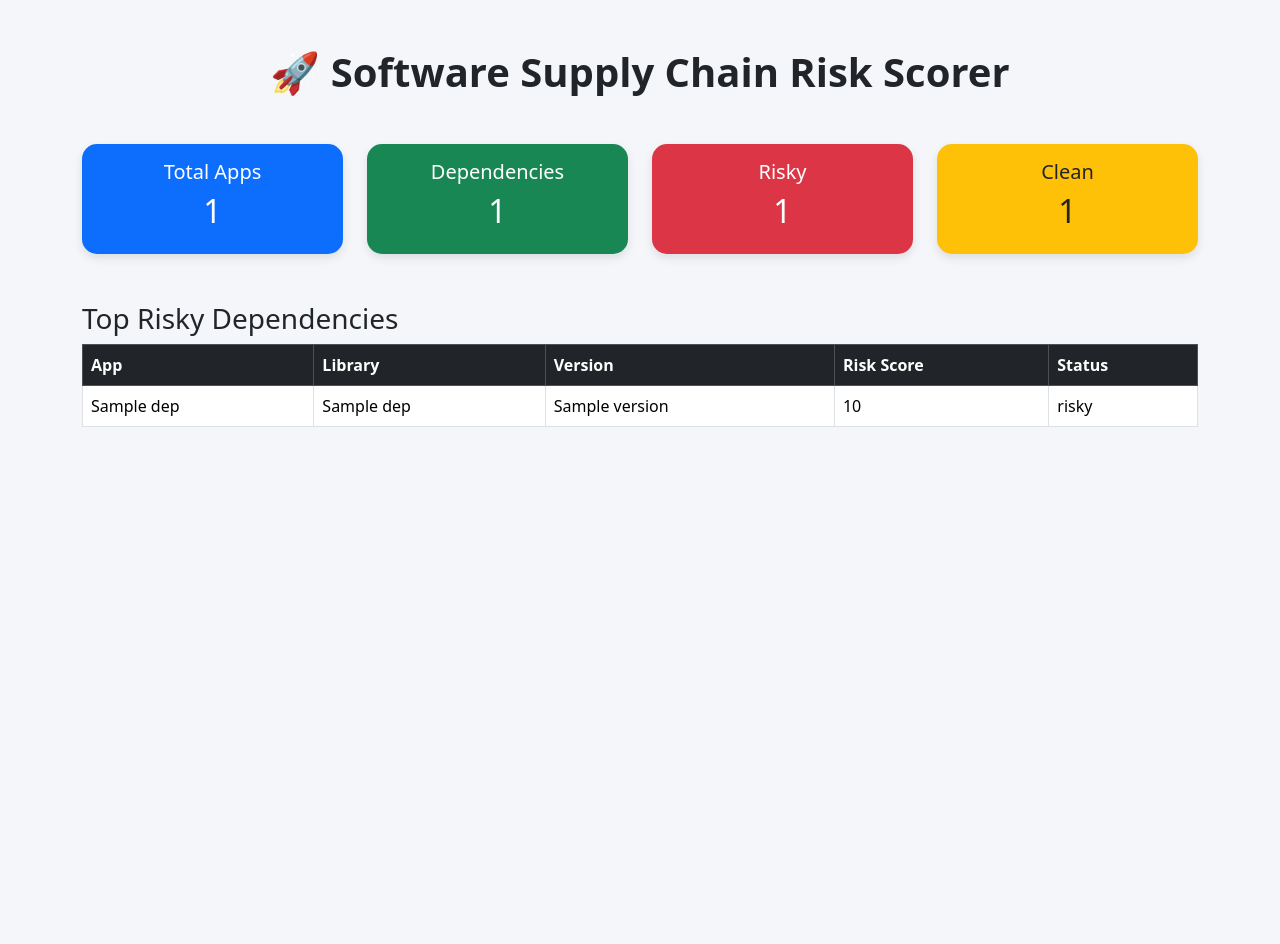
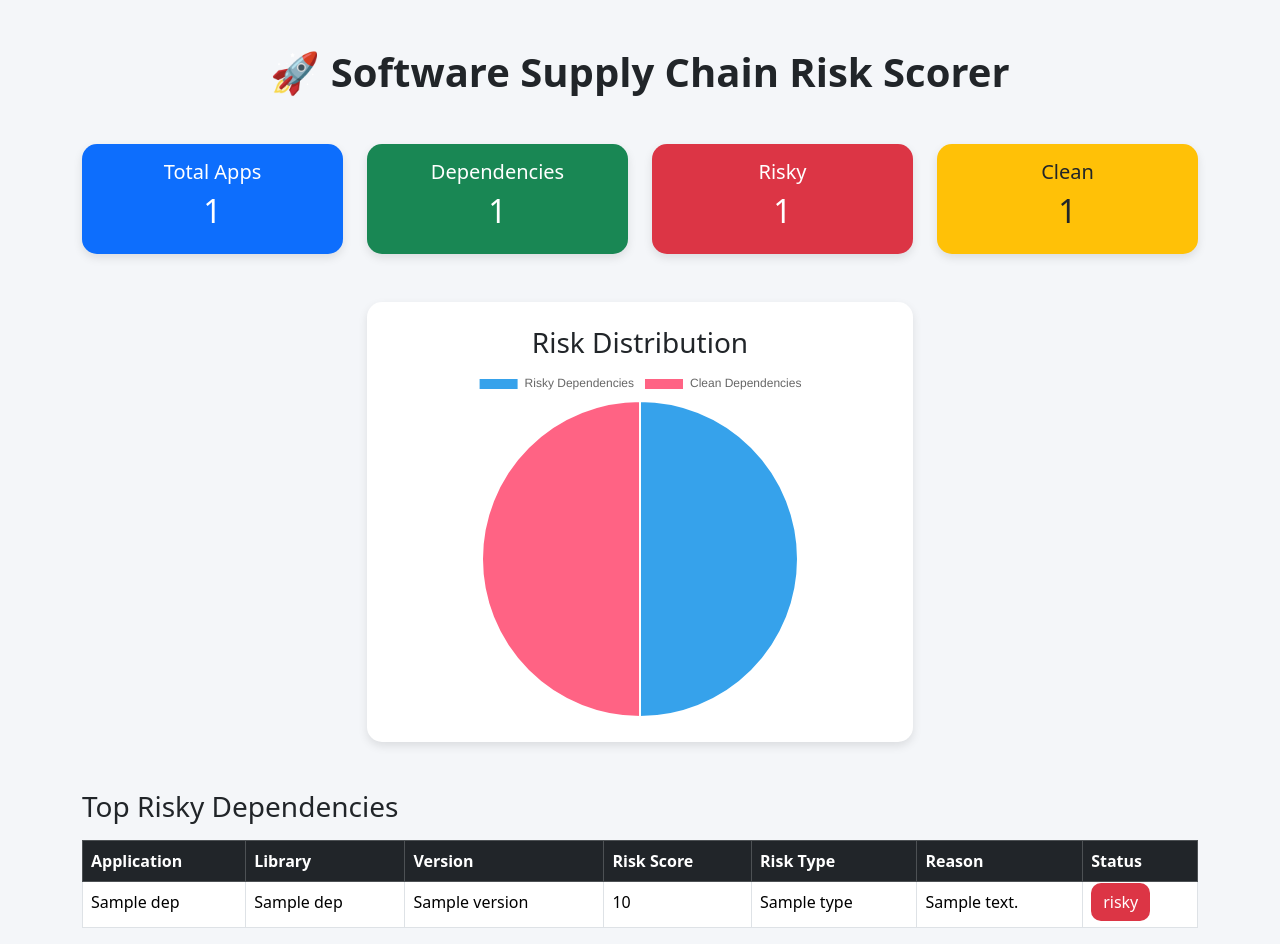
Before and after one commit to DHIVYABALA726/sbom-analyzer, a Flask app: template templates/index.html in a window 1280 px wide. Before the commit the page ends 427 px from the top, so only its background shows below. Run offline with Flask 3, Linux system fonts and the light colour scheme; the template is opened without the code that fills it: most values are stand-ins (such as "Sample title", 1, 10 or a date in 2020).

Commit message:
Added risk details and findings display

```diff
--- a/templates/index.html
+++ b/templates/index.html
@@ -1,117 +1,428 @@
 <!DOCTYPE html>
 <html lang="en">
+
 <head>
+
 <meta charset="UTF-8">
 <meta name="viewport" content="width=device-width, initial-scale=1.0">
+
 <title>SBOM Analyzer Dashboard</title>
 
 <link href="https://cdn.jsdelivr.net/npm/bootstrap@5.3.3/dist/css/bootstrap.min.css" rel="stylesheet">
 
+
 <style>
+
 body{
     background:#f4f6f9;
 }
 
+
 .card{
+
     border:none;
     border-radius:15px;
     box-shadow:0px 4px 10px rgba(0,0,0,0.1);
+
 }
 
+
 h1{
+
     font-weight:bold;
+
 }
 
+
 table{
+
     background:white;
+
 }
+
+
+canvas{
+
+    max-height:350px;
+
+}
+
+
+.badge-risk{
+
+    background:#dc3545;
+    color:white;
+    padding:8px 12px;
+    border-radius:10px;
+
+}
+
+
+.finding{
+
+    margin-bottom:5px;
+
+}
+
 </style>
+
 
 </head>
 
+
 <body>
+
 
 <div class="container mt-5">
 
+
 <h1 class="text-center mb-5">
+
 🚀 Software Supply Chain Risk Scorer
+
 </h1>
+
+
+
+<!-- SUMMARY CARDS -->
 
 <div class="row">
 
-        <div class="col-md-3">
-            <div class="card bg-primary text-white">
-                <div class="card-body text-center">
-                    <h5>Total Apps</h5>
-                    <h2>{{ summary.total_applications }}</h2>
-                </div>
-            </div>
-        </div>
 
 <div class="col-md-3">
-            <div class="card bg-success text-white">
+
+<div class="card bg-primary text-white">
+
 <div class="card-body text-center">
-                    <h5>Dependencies</h5>
-                    <h2>{{ summary.total_dependencies }}</h2>
-                </div>
-            </div>
-        </div>
 
-        <div class="col-md-3">
-            <div class="card bg-danger text-white">
-                <div class="card-body text-center">
-                    <h5>Risky</h5>
-                    <h2>{{ summary.total_risky }}</h2>
-                </div>
-            </div>
-        </div>
+<h5>Total Apps</h5>
 
-        <div class="col-md-3">
-            <div class="card bg-warning">
-                <div class="card-body text-center">
-                    <h5>Clean</h5>
-                    <h2>{{ summary.total_clean }}</h2>
-                </div>
-            </div>
+<h2>{{summary.total_applications}}</h2>
+
 </div>
 
 </div>
 
-    <br><br>
+</div>
 
-    <h3>Top Risky Dependencies</h3>
 
-    <table class="table table-bordered table-hover">
+
+
+<div class="col-md-3">
+
+<div class="card bg-success text-white">
+
+<div class="card-body text-center">
+
+<h5>Dependencies</h5>
+
+<h2>{{summary.total_dependencies}}</h2>
+
+</div>
+
+</div>
+
+</div>
+
+
+
+
+<div class="col-md-3">
+
+<div class="card bg-danger text-white">
+
+<div class="card-body text-center">
+
+<h5>Risky</h5>
+
+<h2>{{summary.total_risky}}</h2>
+
+</div>
+
+</div>
+
+</div>
+
+
+
+
+<div class="col-md-3">
+
+<div class="card bg-warning">
+
+<div class="card-body text-center">
+
+<h5>Clean</h5>
+
+<h2>{{summary.total_clean}}</h2>
+
+</div>
+
+</div>
+
+</div>
+
+
+
+</div>
+
+
+
+
+
+
+<!-- PIE CHART -->
+
+
+<div class="row mt-5">
+
+
+<div class="col-md-6 offset-md-3">
+
+
+<div class="card p-4">
+
+
+<h3 class="text-center">
+
+Risk Distribution
+
+</h3>
+
+
+<canvas id="riskChart"></canvas>
+
+
+</div>
+
+
+</div>
+
+
+</div>
+
+
+
+
+
+
+
+<!-- TABLE -->
+
+
+<h3 class="mt-5">
+
+Top Risky Dependencies
+
+</h3>
+
+
+
+<table class="table table-bordered table-hover mt-3">
+
 
 <thead class="table-dark">
+
+
 <tr>
-            <th>App</th>
+
+<th>Application</th>
+
 <th>Library</th>
+
 <th>Version</th>
+
 <th>Risk Score</th>
+
+<th>Risk Type</th>
+
+<th>Reason</th>
+
 <th>Status</th>
+
+
 </tr>
+
+
 </thead>
+
+
+
 
 <tbody>
 
+
+
 {% for dep in dependencies %}
 
+
 <tr>
-            <td>{{ dep.app_name }}</td>
-            <td>{{ dep.library_name }}</td>
-            <td>{{ dep.version }}</td>
-            <td>{{ dep.risk_score }}</td>
-            <td>{{ dep.status }}</td>
-        </tr>
+
+
+<td>{{dep.app_name}}</td>
+
+
+<td>{{dep.library_name}}</td>
+
+
+<td>{{dep.version}}</td>
+
+
+<td>{{dep.risk_score}}</td>
+
+
+
+
+<td>
+
+
+{% for f in dep.findings %}
+
+
+<div class="finding">
+
+{{f.type}}
+
+</div>
+
 
 {% endfor %}
 
+
+
+</td>
+
+
+
+
+<td>
+
+
+{% for f in dep.findings %}
+
+
+<div class="finding">
+
+{{f.detail}}
+
+</div>
+
+
+{% endfor %}
+
+
+
+</td>
+
+
+
+
+<td>
+
+
+<span class="badge-risk">
+
+{{dep.status}}
+
+</span>
+
+
+</td>
+
+
+
+</tr>
+
+
+
+{% endfor %}
+
+
+
 </tbody>
+
 
 </table>
 
+
+
 </div>
 
+
+
+
+
+
+
+<!-- CHART JS -->
+
+
+<script src="https://cdn.jsdelivr.net/npm/chart.js"></script>
+
+
+
+<script>
+
+
+const ctx = document.getElementById('riskChart');
+
+
+new Chart(ctx,{
+
+
+type:'pie',
+
+
+data:{
+
+
+labels:[
+
+"Risky Dependencies",
+
+"Clean Dependencies"
+
+],
+
+
+
+datasets:[{
+
+data:[
+
+{{summary.total_risky}},
+
+{{summary.total_clean}}
+
+]
+
+
+}]
+
+
+},
+
+
+
+options:{
+
+
+responsive:true
+
+
+}
+
+
+
+});
+
+
+
+</script>
+
+
+
 </body>
+
+
 </html>
```
Lines whose indentation alone changed are shown as unchanged.
